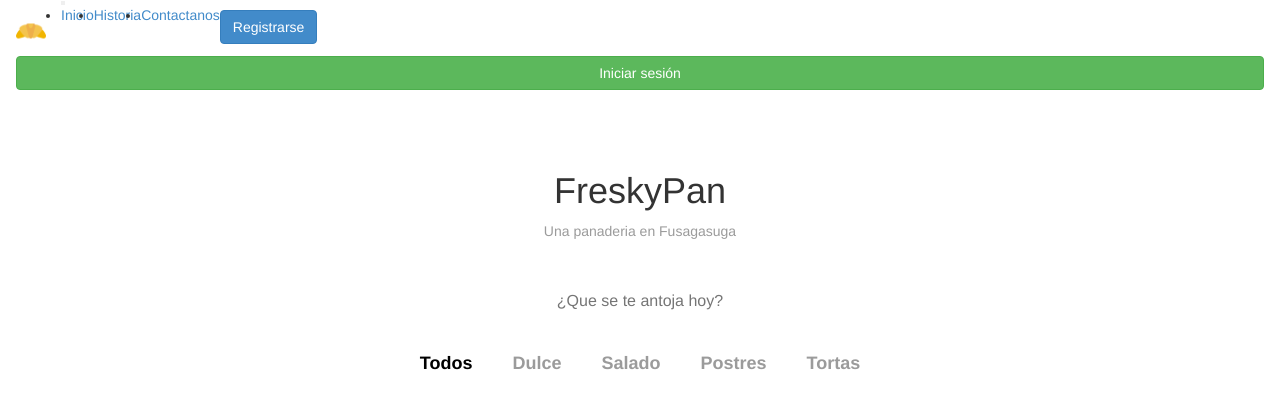
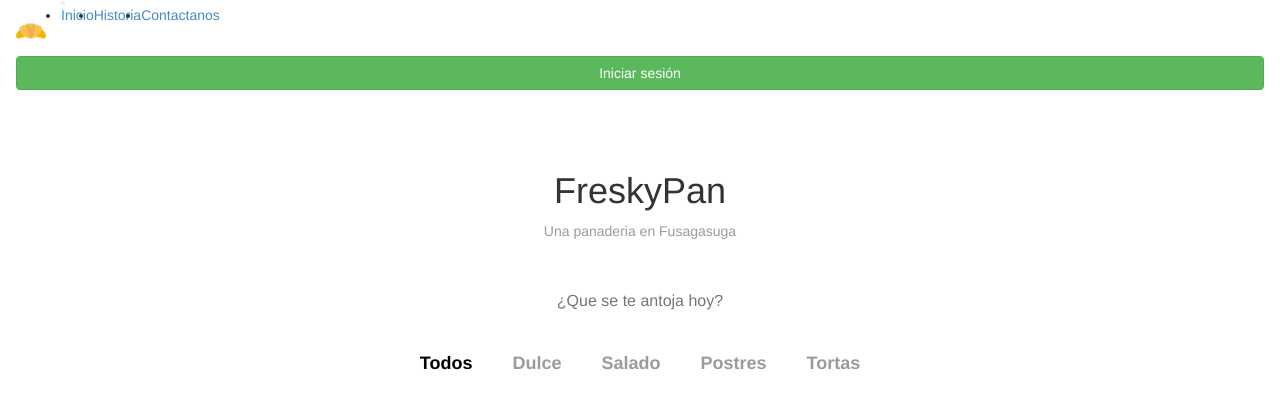
Before and after one commit to OsmanJimenez/FreskyPan, a PHP site: page /FreskyPan/ in a window 1280 px wide. Shown: the top 420 px of the page. Run offline with PHP 8.4, Linux system fonts and the light colour scheme; data that the repository does not hold is empty; some libraries are stand-ins or nearby versions.

Commit message:
Update Sintaxis Log

```diff
--- a/index.php
+++ b/index.php
@@ -42,13 +42,6 @@ session_start();
                     <a class="nav-link" href="contacto.php">Contactanos</a>
                 </li>
             </ul>
-            <div class="btn-group mr-2" role="group" aria-label="Second group">
-                <form class="form-inline my-2 my-lg-0">
-                    <?php if (!(isset($_SESSION['cl']))) { ?>
-                        <a href="nuevo_cliente.php" class="btn btn-primary my-2 my-sm-0 ">Registrarse</a>
-                    <?php } ?>
-                </form>
-            </div>
             <form class="form-inline my-2 my-lg-0">
                 <?php if (!(isset($_SESSION['cl']))) { ?>
                     <a href="login/" class="btn btn-success my-2 my-sm-0">Iniciar sesión</a>
```
Also changed, not shown: backend/Log.php (+1 -8 lines), basededatos/fotos/img-20191220-wa0038_3935136_20191220170719.jpg (added).
